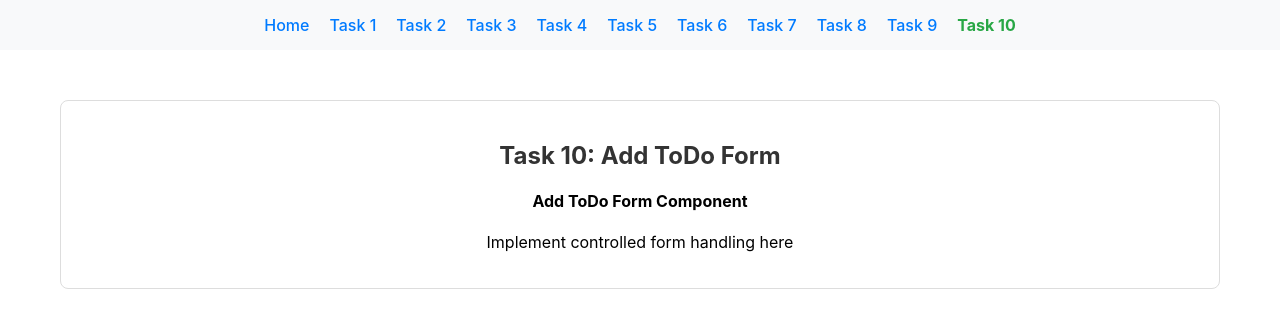
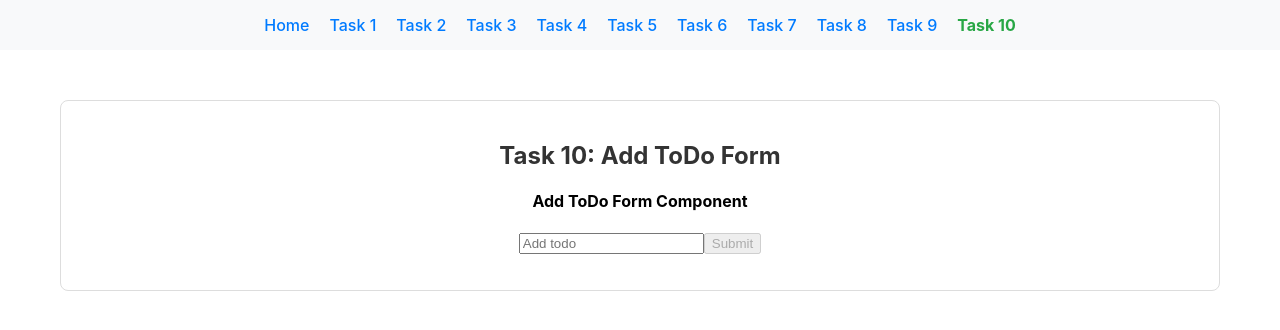
Before and after one commit to VladZheleznov/node.js-pre-training-assignment-solution, a React (Create React App) app in the folder React-CSS/react-todo-app/: page /task-10 in a window 1280 px wide. Shown: the top 330 px of the page. Built offline with nearby package versions, Linux system fonts and the light colour scheme.

Commit message:
feat: implement the AddToDoForm component

```diff
--- a/React-CSS/react-todo-app/src/solutions/task-10/AddToDoForm.tsx
+++ b/React-CSS/react-todo-app/src/solutions/task-10/AddToDoForm.tsx
@@ -100,11 +100,43 @@ export const AddToDoForm: React.FC = () => {
   //   setTitle('');
   // };
 
+  const [title, setTitle] = useState('');
+  const [todos, setTodos] = useState<Todo[]>([]);
+
+  const handleSubmit = (e: React.FormEvent<HTMLFormElement>) => {
+    e.preventDefault();
+
+    if (!title.trim()) return;
+
+    const newTodo: Todo = {
+      id: Date.now(),
+      title: title.trim(),
+      completed: false,
+    };
+
+    setTodos((prevTodos) => [...prevTodos, newTodo]);
+    setTitle('');
+  };
+
   return (
     <div>
-      {/* TODO: Replace this with your implementation */}
       <h4>Add ToDo Form Component</h4>
-      <p>Implement controlled form handling here</p>
+      <form onSubmit={handleSubmit}>
+        <input
+          type="text"
+          value={title}
+          onChange={(e) => setTitle(e.target.value)}
+          placeholder="Add todo"
+        />
+        <button type="submit" disabled={!title.trim()}>
+          Submit
+        </button>
+      </form>
+      <ul>
+        {todos.map((todo) => (
+          <li key={todo.id}>{todo.title}</li>
+        ))}
+      </ul>
     </div>
   );
 };
```
